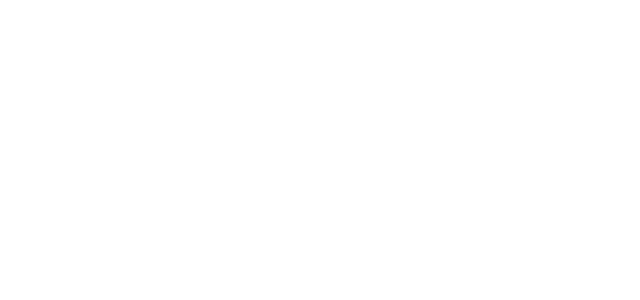
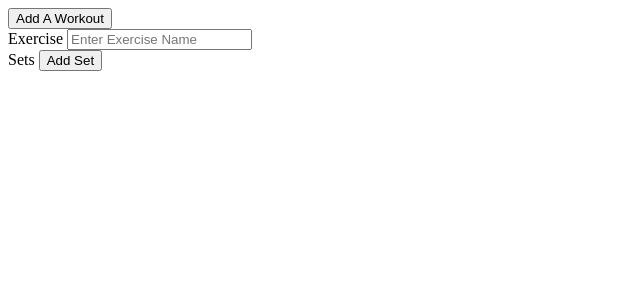
Before and after one commit to angelluis396/fitpad-frontend, a React (Create React App) app: page /AddWorkout in a window 1280 px wide. Shown: the top 300 px of the page, without its empty margins (0-640 px from the left). Built offline with nearby package versions, Linux system fonts and the light colour scheme.

Commit message:
added workout form and route

```diff
--- a/src/App.js
+++ b/src/App.js
@@ -5,6 +5,7 @@
 import HandleLogin from './Services/userservice'
 import HomePage from "./Components/HomePage";
 import "./App.css";
+import AddWorkout from "./Components/AddWorkout/AddWorkout";
 
 // const User = ({match}) => {
 //   return (<h1> Welcome {match.params.username} </h1>)
@@ -35,6 +36,10 @@
             <Login />
           </Route>
 
+          <Route path="/AddWorkout">
+            <AddWorkout />
+          </Route>
+
           {/* <Route path="/user/:username"component={User} /> */}
 
         </Router>
--- a/src/Components/AddWorkout/AddWorkout.js
+++ b/src/Components/AddWorkout/AddWorkout.js
@@ -4,6 +4,7 @@
   render() {
     return (
       <div className="addWorkoutForm">
+        <button className="button"> Add A Workout </button>
         <form className="addExercise">
           <div className="exercise">
             <label className=" exercise"> Exercise </label>
@@ -19,4 +20,4 @@
   }
 }
 
-export default AddWorkout
+export default AddWorkout;
```
